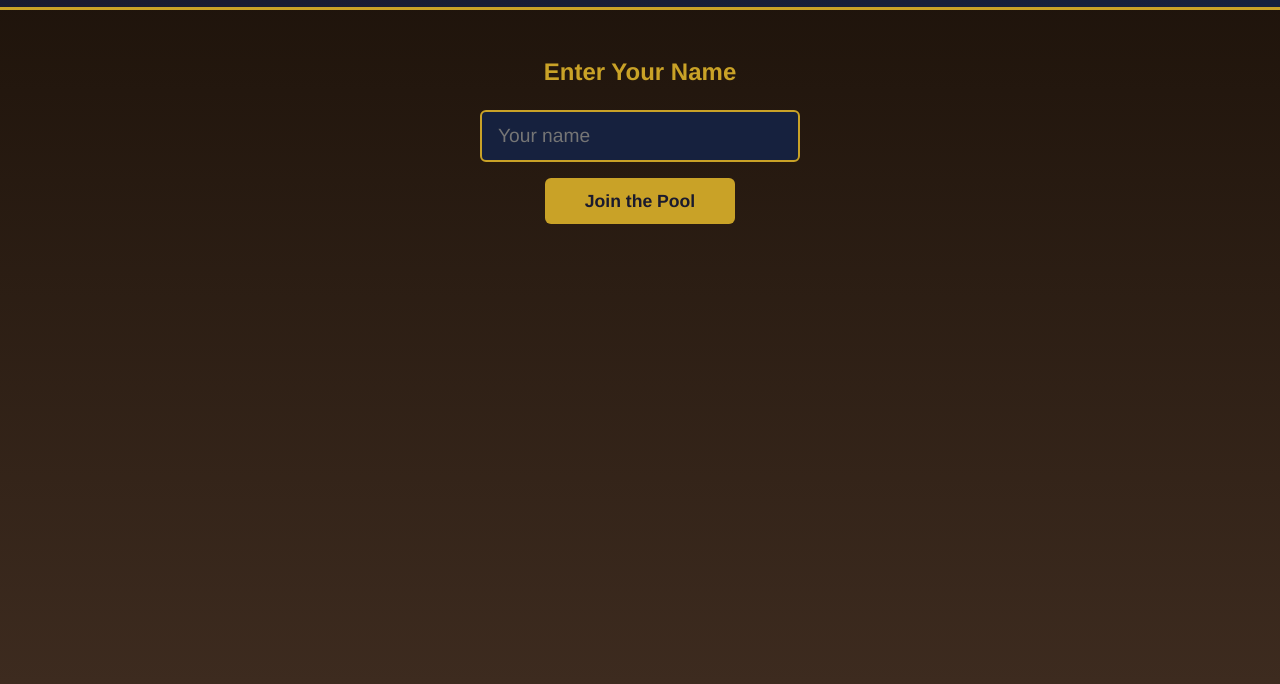
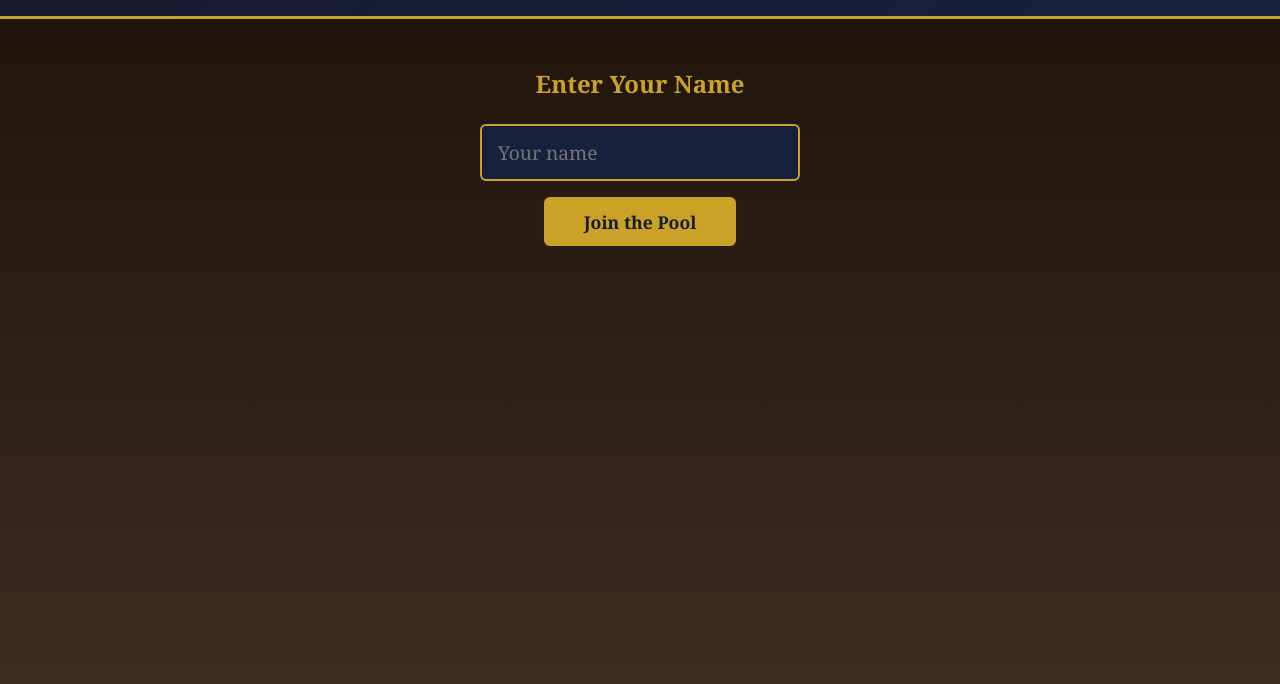
Before and after one commit to hweselcouch/Oscar-Pool, a website: page public/index.html in a window 1280 px wide. Shown: the part 116-800 px from the top of the page. Drawn offline with nearby package versions, Linux system fonts and the light colour scheme; no server answers.

Commit message:
Update index.html

```diff
--- a/public/index.html
+++ b/public/index.html
@@ -9,7 +9,7 @@
   * { box-sizing: border-box; margin: 0; padding: 0; }
 
   body {
-    font-family: 'Helvetica Neue', Arial, sans-serif;
+    font-family: 'Georgia', serif;
     background: linear-gradient(to bottom, #1a1008, #3d2b1f) fixed;
     color: #eee;
     min-height: 100vh;
```
